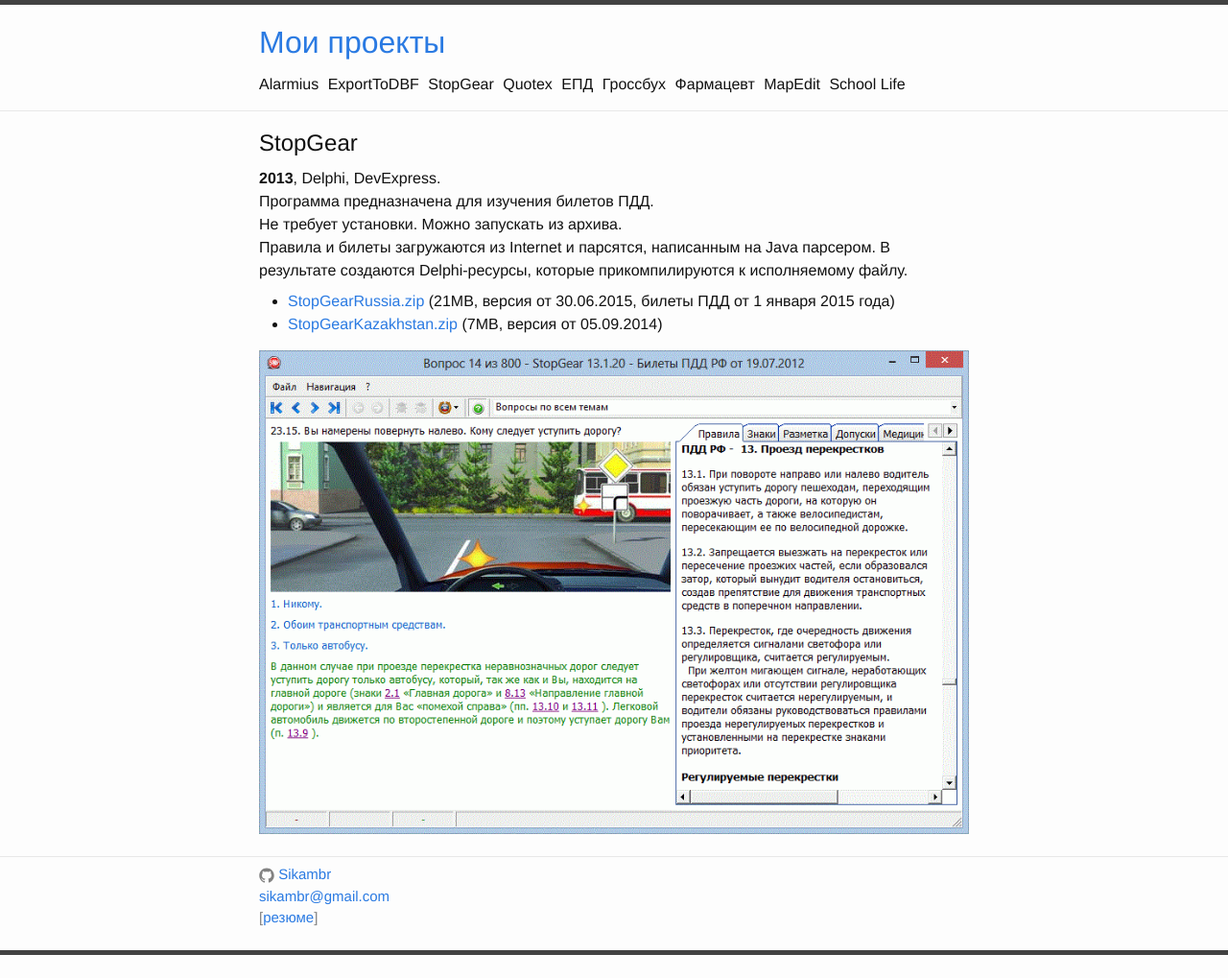
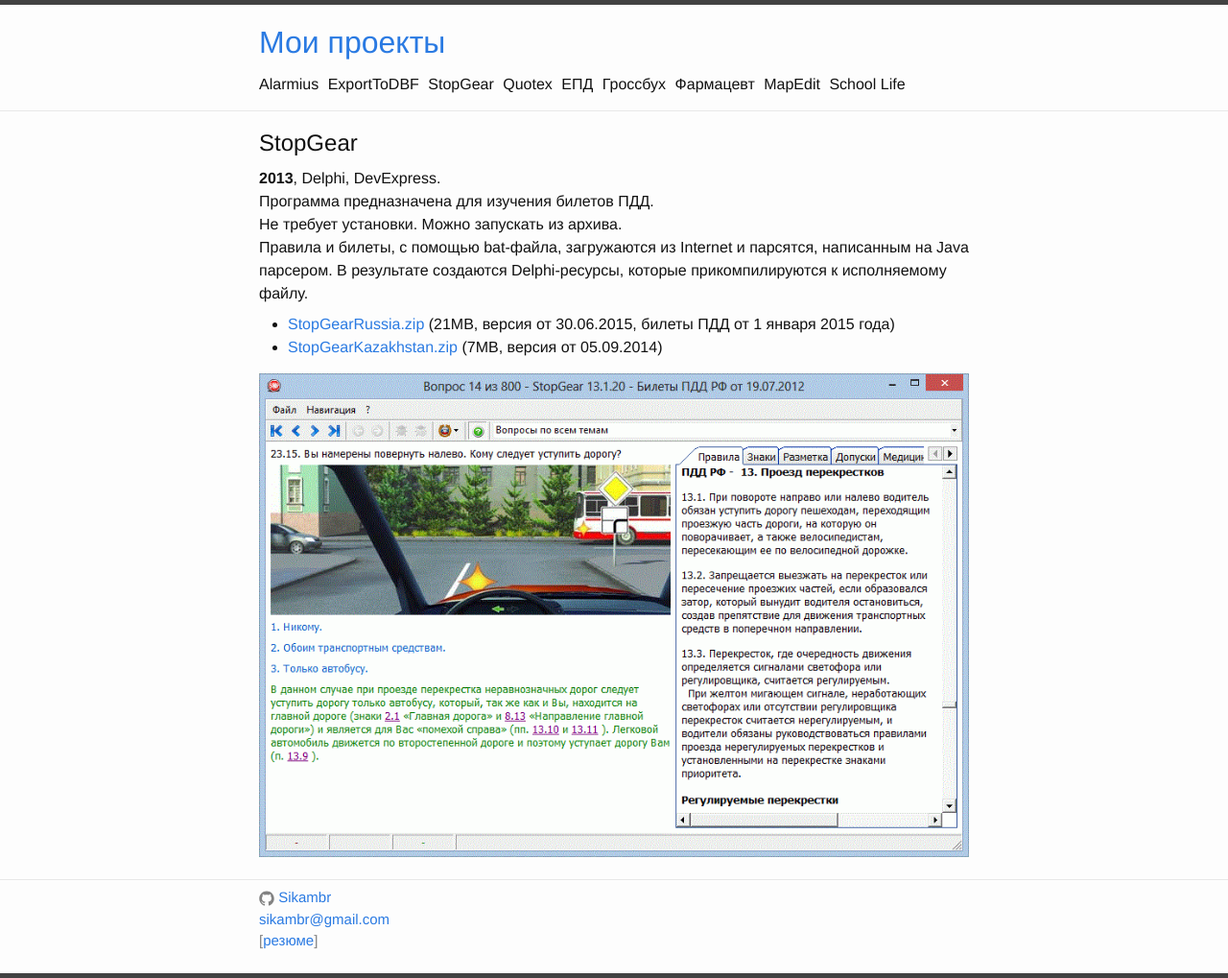
Before and after one commit to Sikambr/projects, a Jekyll site: the page built from stopgear.md, in a window 1280 px wide. Shown: the whole page at 96% size. Built offline with Jekyll 4.4.1, drawn with Linux system fonts in a browser that asks for light colours; before the commit the page ends 995 px from its top, so only the background shows below that.

Commit message:
first commit

```diff
--- a/stopgear.md
+++ b/stopgear.md
@@ -10,7 +10,7 @@
 
 Не требует установки. Можно запускать из архива.
 
-Правила и билеты загружаются из Internet и парсятся, написанным на Java парсером. В результате создаются Delphi-ресурсы, которые прикомпилируются к исполняемому файлу.
+Правила и билеты, с помощью bat-файла, загружаются из Internet и парсятся, написанным на Java парсером. В результате создаются Delphi-ресурсы, которые прикомпилируются к исполняемому файлу.
 
 * [StopGearRussia.zip](https://docs.google.com/uc?id=0B1nIE1BTDG6zUDhCTFZVVjNDaW8&export=download) (21MB, версия от 30.06.2015, билеты ПДД от 1 января 2015 года)
 * [StopGearKazakhstan.zip](https://docs.google.com/uc?id=0B1nIE1BTDG6zbWZ5XzZGekVCMVE&export=download) (7MB, версия от 05.09.2014)
```
